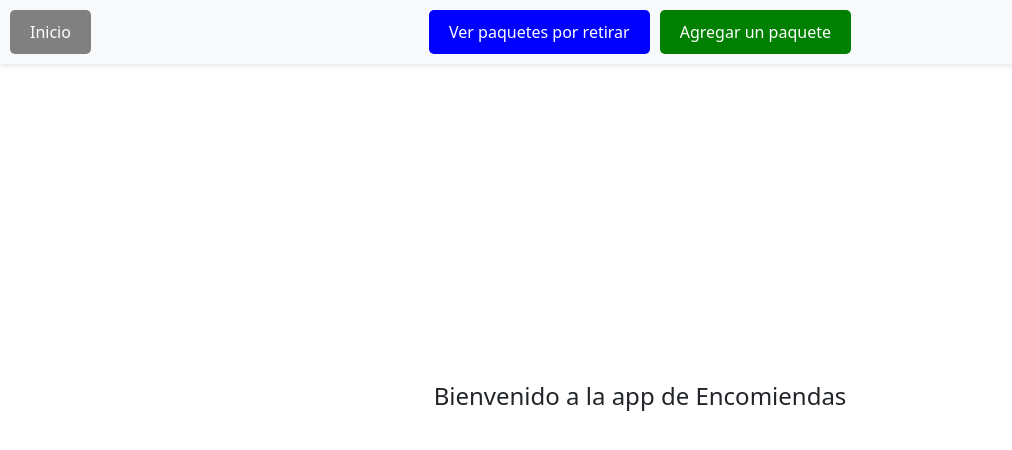
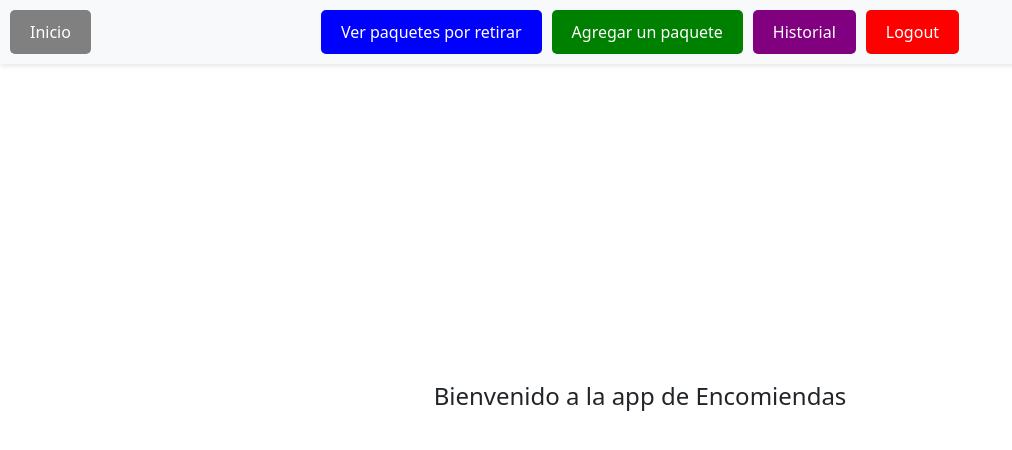
Before and after one commit to JosePuiggros/Encomiendas, a Next.js app in the folder encomiendasui/: page / in a window 1280 px wide. Shown: the top 450 px of the page, without its empty margins (0-1012 px from the left). Built offline with nearby package versions, Linux system fonts and the light colour scheme.

Commit message:
login funcional

```diff
--- a/encomiendasui/src/app/api.js
+++ b/encomiendasui/src/app/api.js
@@ -1,7 +1,15 @@
 import axios from "axios";
 
 const api = axios.create({
-  baseURL: "http://localhost:8000",
+  baseURL: "http://localhost:8000", // Cambia esto si tu backend tiene otra URL
+});
+
+api.interceptors.request.use((config) => {
+  const token = localStorage.getItem("token");
+  if (token) {
+    config.headers.Authorization = `Bearer ${token}`; // Asegúrate de usar el formato correcto
+  }
+  return config;
 });
 
 export default api;
--- a/encomiendasui/src/app/components/NavBar.jsx
+++ b/encomiendasui/src/app/components/NavBar.jsx
@@ -1,6 +1,15 @@
+"use client";
 import React from "react";
+import { useRouter } from "next/navigation";
 
 const NavBar = () => {
+  const router = useRouter();
+
+  const handleLogout = () => {
+    localStorage.removeItem("token"); // Borra el token del localStorage
+    router.push("/login"); // Redirige al usuario a la página de inicio de sesión
+  };
+
   return (
     <div
       style={{
@@ -77,6 +86,35 @@ const NavBar = () => {
         >
           Agregar un paquete
         </a>
+        <a
+          href="/historial"
+          style={{
+            backgroundColor: "purple",
+            color: "white",
+            padding: "10px 20px",
+            textDecoration: "none",
+            borderRadius: "5px",
+            fontSize: "16px",
+            display: "inline-block",
+            textAlign: "center",
+          }}
+        >
+          Historial
+        </a>
+        <button
+          onClick={handleLogout}
+          style={{
+            backgroundColor: "red",
+            color: "white",
+            padding: "10px 20px",
+            border: "none",
+            borderRadius: "5px",
+            cursor: "pointer",
+            fontSize: "16px",
+          }}
+        >
+          Logout
+        </button>
       </div>
     </div>
   );
--- a/encomiendasui/src/app/page.js
+++ b/encomiendasui/src/app/page.js
@@ -1,9 +1,19 @@
 "use client";
-import React, { useState, useEffect, use } from "react";
+import React, { useState, useEffect, use, useContext } from "react";
 import api from "./api";
 import "./globals.css";
+import AuthContext from "./context/AuthContext";
 
 const App = () => {
+
+  const {user} = useContext(AuthContext);
+  const token = localStorage.getItem("token");
+
+  useEffect(() => {
+    const token = localStorage.getItem("token");
+    console.log("Token in localStorage:", token); // Verifica si el token está disponible
+  }, []);
+
   return (
     <div
       style={{
```
Also changed, not shown: 1 other file (tests, documents, lock files or other folders).
